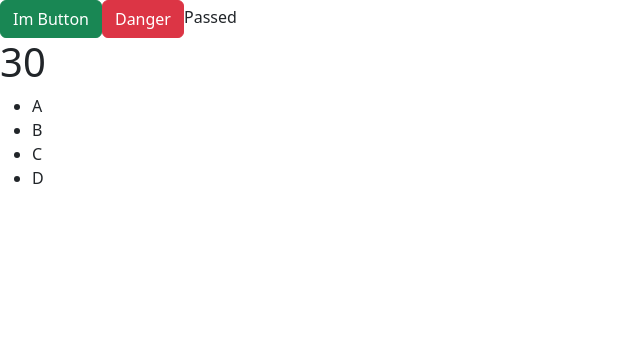
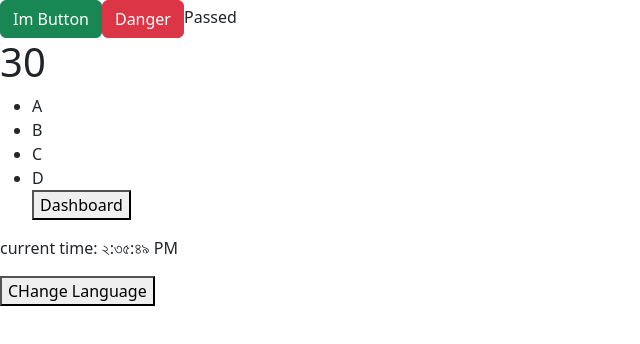
Before and after one commit to RazelRaz/React-deep-dive, a React (Vite) app: page / in a window 1280 px wide. Shown: the top 344 px of the page, without its empty margins (0-640 px from the left). Built offline with nearby package versions, Linux system fonts and the light colour scheme.

Commit message:
annonym func

```diff
--- a/src/App.jsx
+++ b/src/App.jsx
@@ -1,9 +1,15 @@
+import Clock from "./components/Clock";
 
 
 const App = () => {
 
   let marks = 90;
-  let listItem = ["A", "B", "C", "D"]
+  let listItem = ["A", "B", "C", "D"];
+  let isLogin = true;
+
+  const handleClick = (text) => {
+    console.log(text);
+  }
 
   return (
     <div>
@@ -27,8 +33,14 @@ const App = () => {
             return <li key=''>{item}</li>
           })
         }
+        {
+          isLogin && <button>Dashboard</button>
+        }
       </ul>
-
+      <Clock locale="bn-BD"></Clock>
+      <div>
+        <button onClick={() => handleClick('Hellooooooooo')}>CHange Language</button>
+      </div>
     </div>
   )
 }
--- /dev/null
+++ b/src/components/Clock.jsx
@@ -0,0 +1,11 @@
+
+
+const Clock = ({ locale }) => {
+    return (
+        <div>
+            <p>current time: {new Date().toLocaleTimeString(locale)}</p>
+        </div>
+    );
+};
+
+export default Clock;
```
Also changed, not shown: src/pages/Demo.jsx (added, +11 -0 lines).
